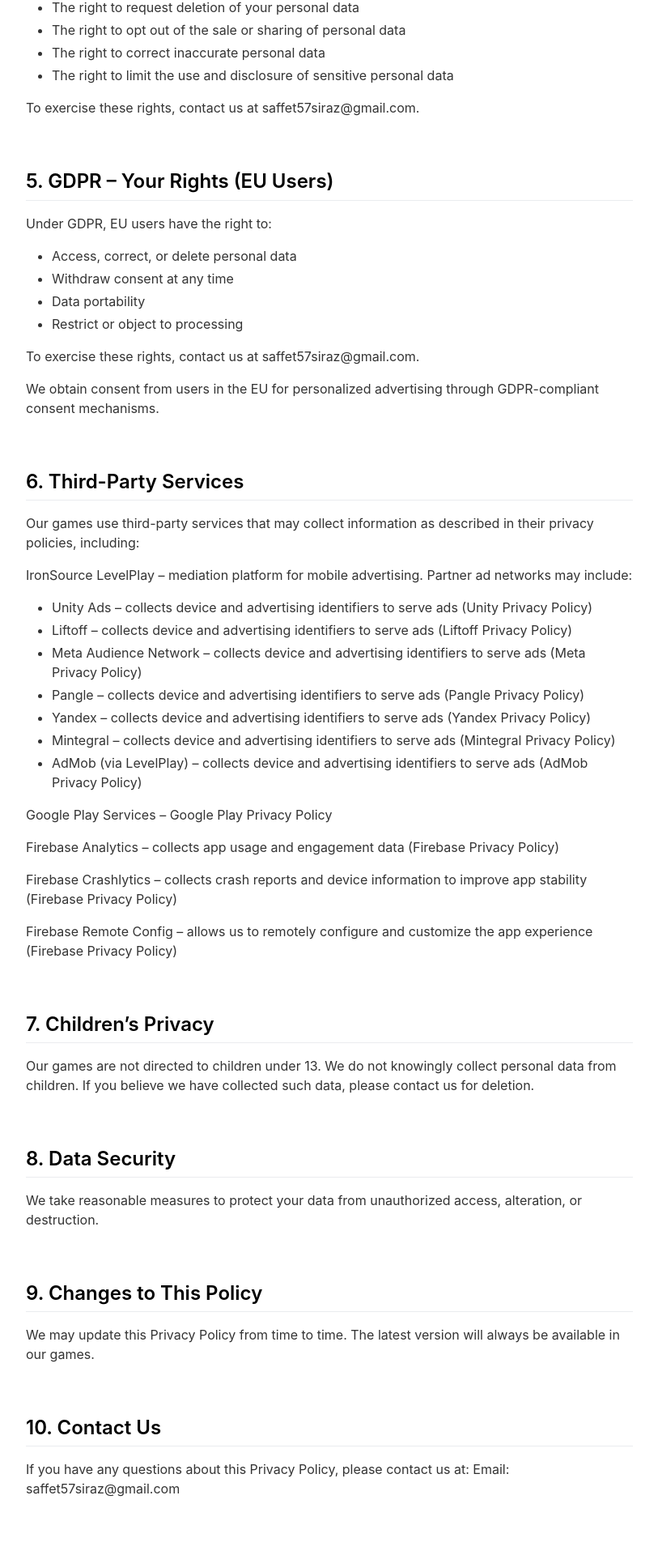
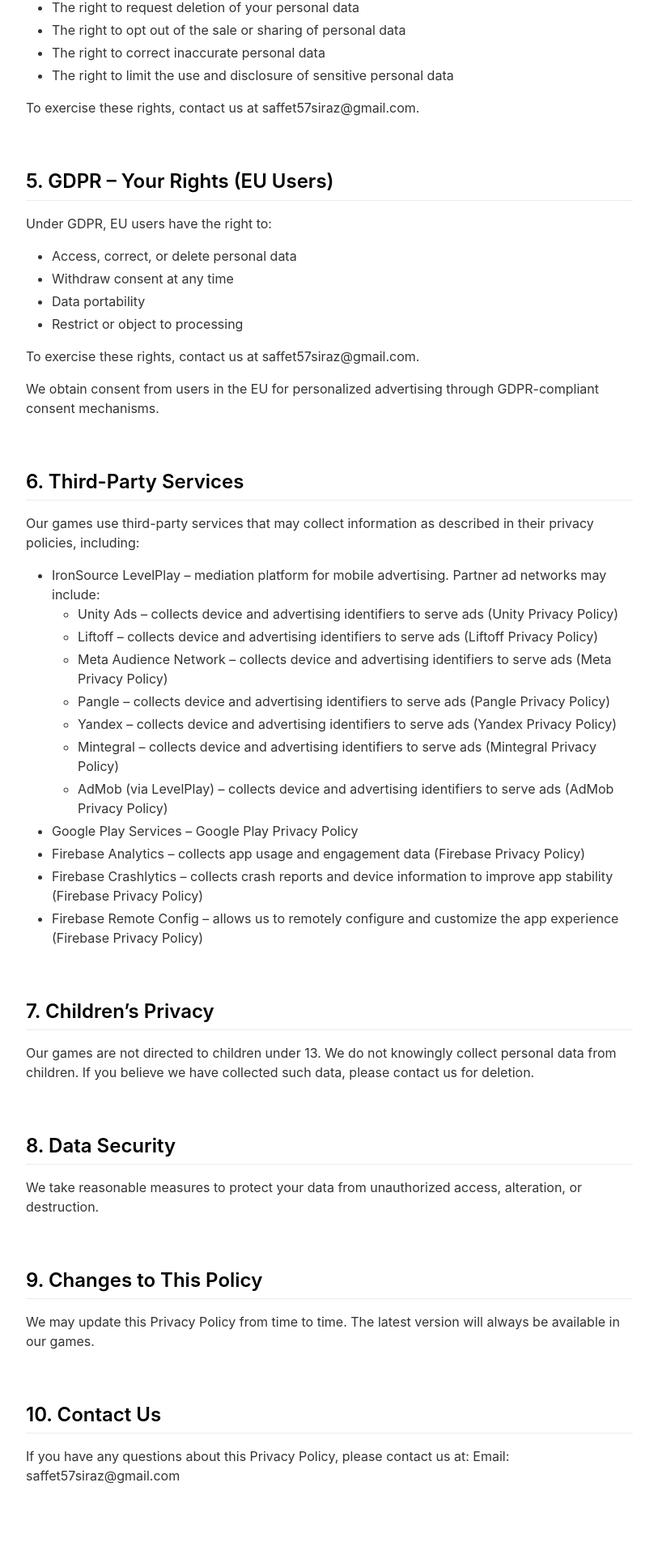
Before and after one commit to saffetsiraz/Games, a Jekyll site: the page built from _pages/privacypolicy.md, in a window 1280 px wide. Shown: the part 1451-3371 px from the top of the page at 81% size, without its empty margins (233-1046 px from the left). Built offline with Jekyll 4.4.1, drawn with Linux system fonts in a browser that asks for light colours; nearby versions of some CDN libraries.

```diff
--- a/_pages/privacypolicy.md
+++ b/_pages/privacypolicy.md
@@ -71,22 +71,18 @@ We obtain consent from users in the EU for personalized advertising through GDPR
 ## 6. Third-Party Services
 Our games use third-party services that may collect information as described in their privacy policies, including:
 
-IronSource LevelPlay – mediation platform for mobile advertising. Partner ad networks may include:
-- Unity Ads – collects device and advertising identifiers to serve ads (Unity Privacy Policy)
-- Liftoff – collects device and advertising identifiers to serve ads (Liftoff Privacy Policy)
-- Meta Audience Network – collects device and advertising identifiers to serve ads (Meta Privacy Policy)
-- Pangle – collects device and advertising identifiers to serve ads (Pangle Privacy Policy)
-- Yandex – collects device and advertising identifiers to serve ads (Yandex Privacy Policy)
-- Mintegral – collects device and advertising identifiers to serve ads (Mintegral Privacy Policy)
-- AdMob (via LevelPlay) – collects device and advertising identifiers to serve ads (AdMob Privacy Policy)
-
-Google Play Services – Google Play Privacy Policy
-
-Firebase Analytics – collects app usage and engagement data (Firebase Privacy Policy)
-
-Firebase Crashlytics – collects crash reports and device information to improve app stability (Firebase Privacy Policy)
-
-Firebase Remote Config – allows us to remotely configure and customize the app experience (Firebase Privacy Policy)
+- IronSource LevelPlay – mediation platform for mobile advertising. Partner ad networks may include:
+    - Unity Ads – collects device and advertising identifiers to serve ads (Unity Privacy Policy)
+    - Liftoff – collects device and advertising identifiers to serve ads (Liftoff Privacy Policy)
+    - Meta Audience Network – collects device and advertising identifiers to serve ads (Meta Privacy Policy)
+    - Pangle – collects device and advertising identifiers to serve ads (Pangle Privacy Policy)
+    - Yandex – collects device and advertising identifiers to serve ads (Yandex Privacy Policy)
+    - Mintegral – collects device and advertising identifiers to serve ads (Mintegral Privacy Policy)
+    - AdMob (via LevelPlay) – collects device and advertising identifiers to serve ads (AdMob Privacy Policy)
+- Google Play Services – Google Play Privacy Policy
+- Firebase Analytics – collects app usage and engagement data (Firebase Privacy Policy)
+- Firebase Crashlytics – collects crash reports and device information to improve app stability (Firebase Privacy Policy)
+- Firebase Remote Config – allows us to remotely configure and customize the app experience (Firebase Privacy Policy)
 
 
 <br>
```
